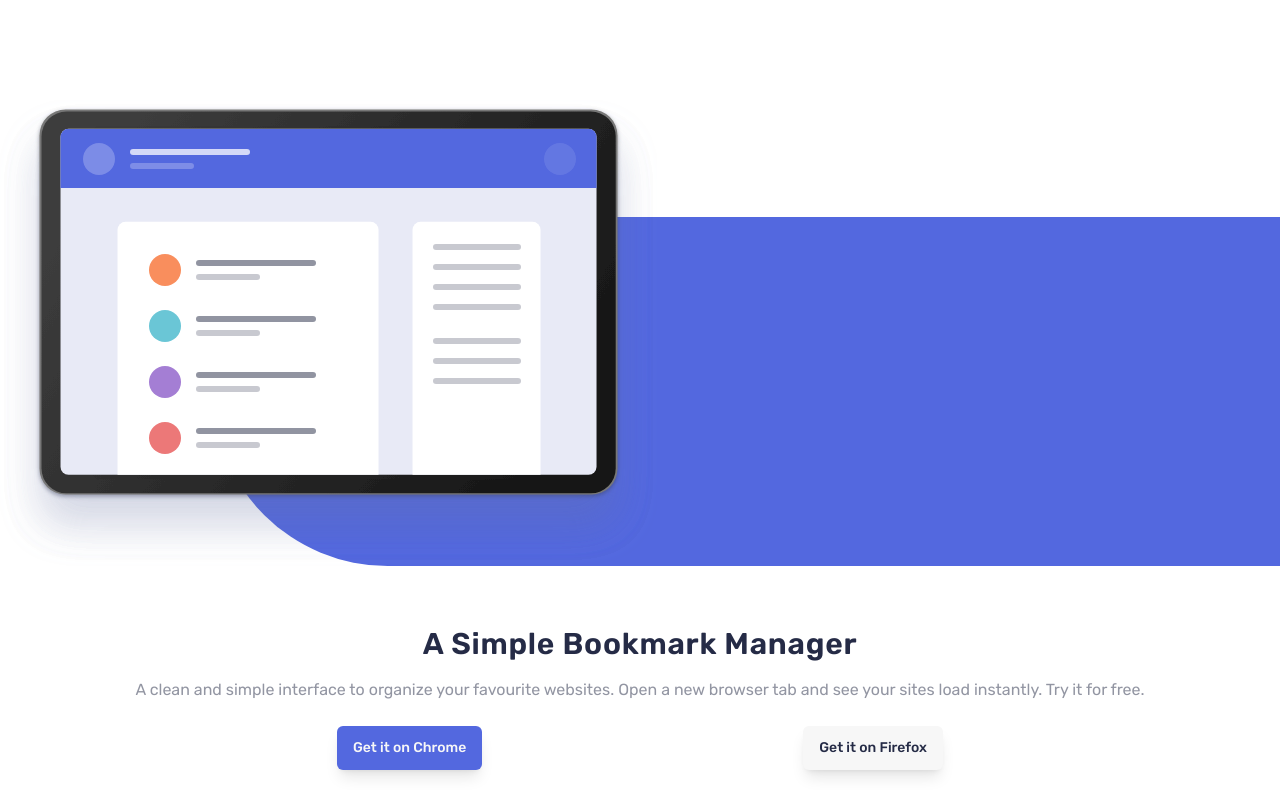
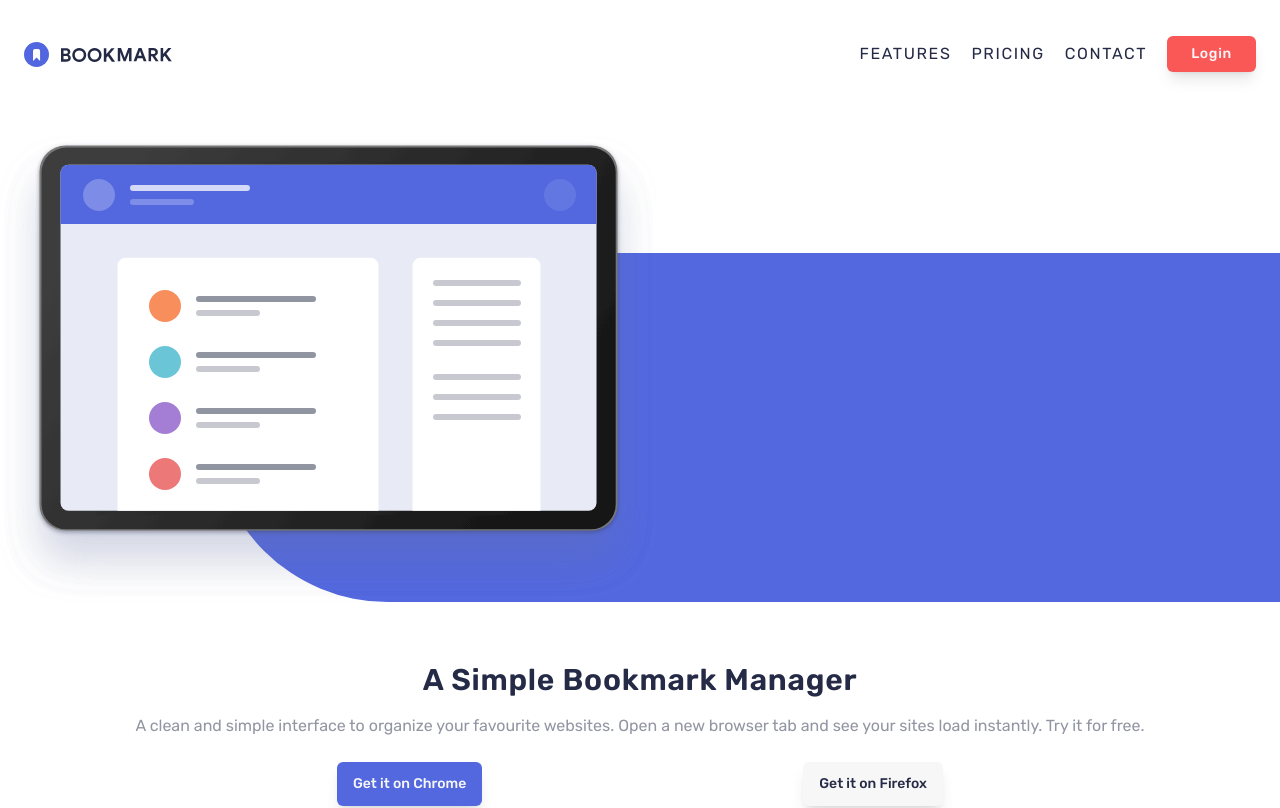
Before and after one commit to Abaljerind/bookmark-landing-page, a React (Vite) app: page / in a window 1280 px wide. Shown: the top 808 px of the page. Built offline with nearby package versions, Linux system fonts and the light colour scheme.

Commit message:
Modified array name from navMobile to navItems and created nav items for desktop

```diff
--- a/src/components/NavBar.jsx
+++ b/src/components/NavBar.jsx
@@ -11,7 +11,7 @@
     });
   }
 
-  const navMobile = ["Features", "Pricing", "Contact"];
+  const navItems = ["Features", "Pricing", "Contact"];
 
   return (
     <nav className="relative px-6 py-9">
@@ -55,7 +55,7 @@
 
         <div className="relative mt-10">
           <ul className="grid items-center text-center">
-            {navMobile.map((nav, index) => {
+            {navItems.map((nav, index) => {
               return (
                 <li
                   key={index}
@@ -94,6 +94,32 @@
       {/* ./Mobile menu */}
 
       {/* Desktop menu */}
+      <div className="hidden items-center justify-between md:flex">
+        <img
+          src="./images/logo-bookmark.svg"
+          alt="Logo Bookmark"
+          className="select-none"
+        />
+
+        <ul className="flex items-center justify-evenly gap-5">
+          {navItems.map((nav, index) => {
+            return (
+              <li
+                key={index}
+                className="text-newDarkBlue cursor-pointer text-base tracking-widest uppercase"
+              >
+                <a href="#">{nav}</a>
+              </li>
+            );
+          })}
+          <button
+            type="button"
+            className="bg-newRed text-newGrey cursor-pointer rounded-md px-6 py-2 text-sm font-medium tracking-wider shadow-lg"
+          >
+            Login
+          </button>
+        </ul>
+      </div>
       {/* ./Desktop menu */}
       <div className="hidden"></div>
     </nav>
```
